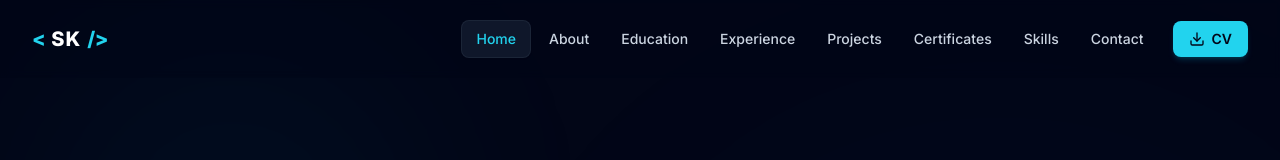
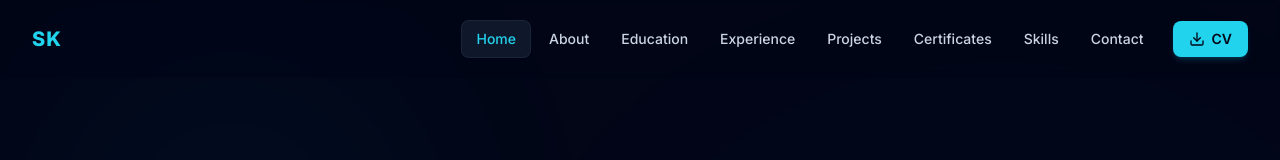
Before and after one commit to sulaimankhan9540-art/portfolio, a React (Vite) app: page / in a window 1280 px wide. Shown: the top 160 px of the page. Built offline with nearby package versions, Linux system fonts and the light colour scheme.

Commit message:
Update logo to SK only

```diff
--- a/src/components/Navbar.tsx
+++ b/src/components/Navbar.tsx
@@ -26,7 +26,7 @@ export const Navbar: React.FC<NavbarProps> = ({ onAdminToggle, onDownloadCV }) =
     const handleScroll = () => {
       setIsScrolled(window.scrollY > 50);
 
-      const scrollPosition = window.scrollY + 100;
+      const scrollPosition = window.scrollY + 120;
 
       navLinks.forEach((link) => {
         const section = document.querySelector(link.href);
@@ -75,14 +75,12 @@ export const Navbar: React.FC<NavbarProps> = ({ onAdminToggle, onDownloadCV }) =
       <div className="max-w-7xl mx-auto px-4 sm:px-6 lg:px-8">
         <div className="flex items-center justify-between">
 
-          {/* Brand / Logo - Updated to SK */}
+          {/* Brand / Logo - SK Only */}
           <button
             onClick={() => scrollTo('#home')}
-            className="text-xl font-bold text-white tracking-tight hover:text-cyan-400 transition-colors flex items-center gap-1.5"
+            className="text-xl font-extrabold text-cyan-400 tracking-wider hover:text-cyan-300 transition-colors flex items-center"
           >
-            <span className="text-cyan-400 font-extrabold">&lt;</span>
-            <span className="font-extrabold tracking-wider">SK</span>
-            <span className="text-cyan-400 font-extrabold">/&gt;</span>
+            SK
           </button>
 
           {/* Desktop Navigation Links */}
@@ -107,7 +105,7 @@ export const Navbar: React.FC<NavbarProps> = ({ onAdminToggle, onDownloadCV }) =
             {/* Download CV Button */}
             <button
               onClick={handleCVClick}
-              className="ml-3 px-4 py-2 text-sm font-semibold text-slate-950 bg-cyan-400 hover:bg-cyan-300 active:bg-cyan-500 rounded-lg transition-all duration-200 shadow-md shadow-cyan-500/20 flex items-center gap-1.5 font-medium"
+              className="ml-3 px-4 py-2 text-sm font-semibold text-slate-950 bg-cyan-400 hover:bg-cyan-300 active:bg-cyan-500 rounded-lg transition-all duration-200 shadow-md shadow-cyan-500/20 flex items-center gap-1.5"
             >
               <Download className="w-4 h-4 text-slate-950" />
               <span>CV</span>
```
